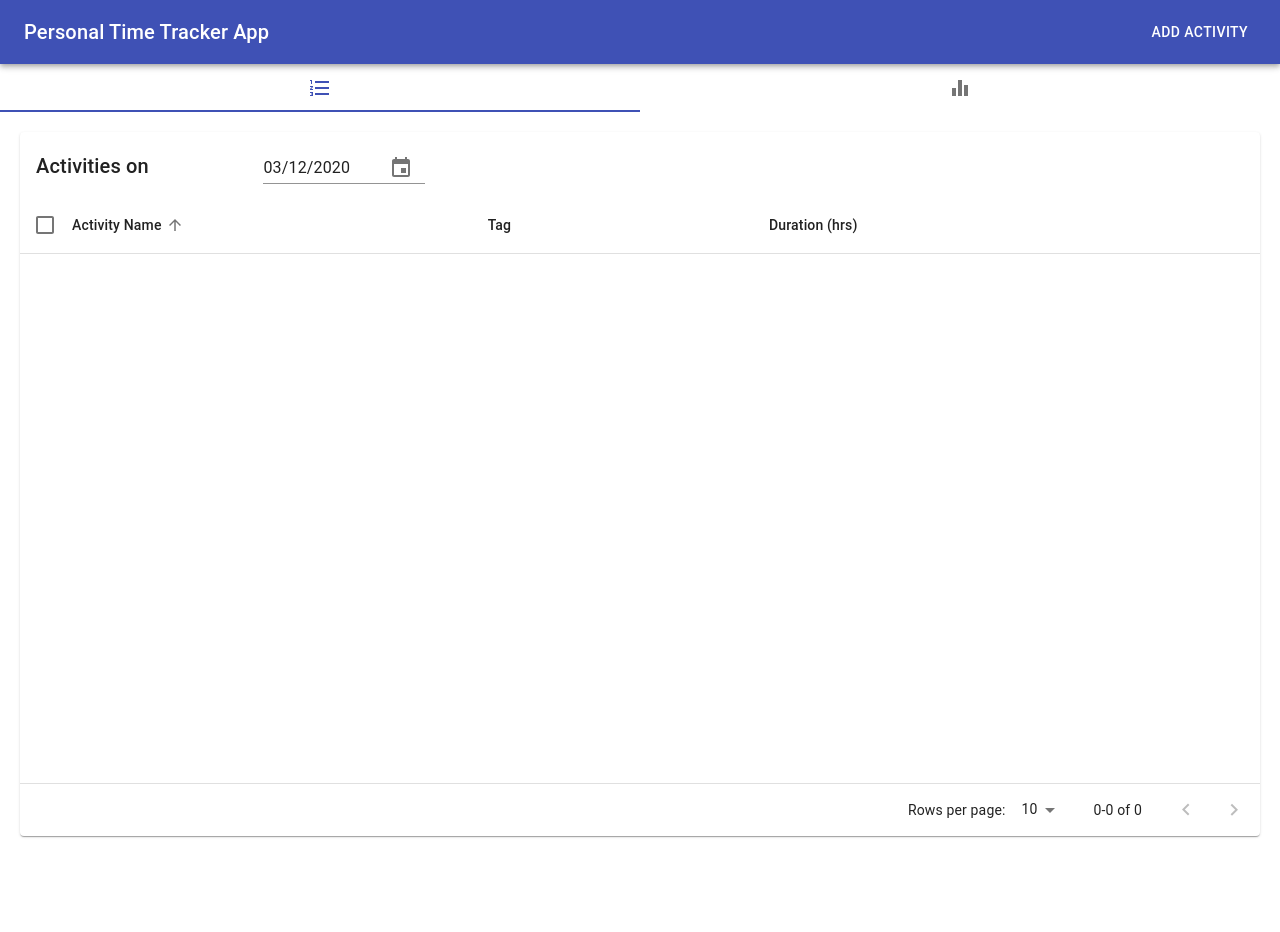
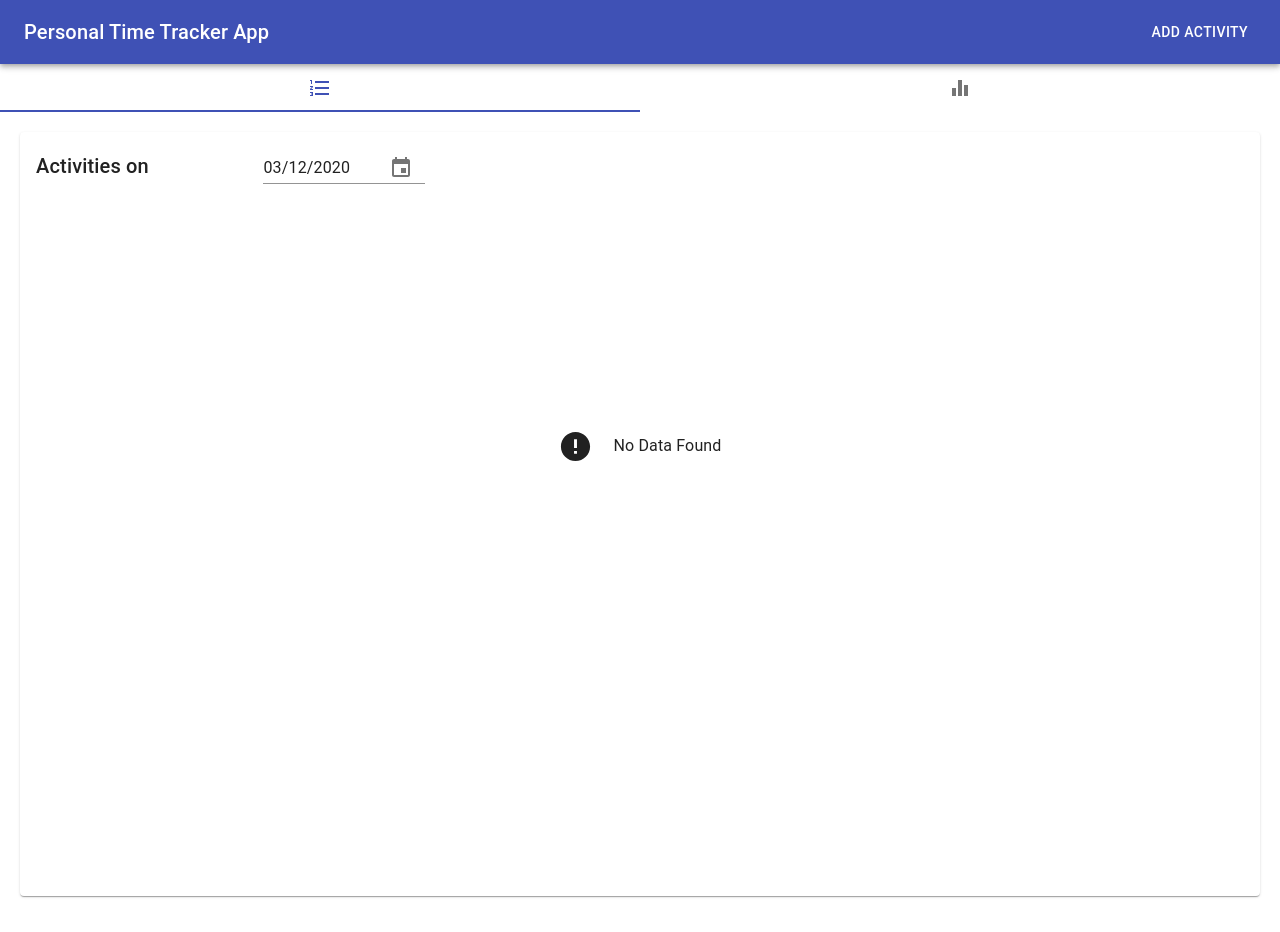
Before and after one commit to jhplocios/personal-time-tracking-app, a React (Create React App) app in the folder frontend/: page /personal-time-tracker in a window 1280 px wide. Before the commit the page ends 872 px from the top, so only its background shows below. Built offline with nearby package versions, Linux system fonts and the light colour scheme.

Commit message:
add no data view

```diff
--- a/frontend/src/components/ContentList/ContentListComponent.tsx
+++ b/frontend/src/components/ContentList/ContentListComponent.tsx
@@ -10,6 +10,7 @@ import Paper from '@material-ui/core/Paper';
 import Checkbox from '@material-ui/core/Checkbox';
 import EnhancedTableToolbar from './EnhancedTableToolbar';
 import EnhancedTableHead from './EnhancedTableHead';
+import NoDataView from '../../views/NoDataView';
 import { IActivityData } from '../../types';
 
 function descendingComparator<T>(a: T, b: T, orderBy: keyof T) {
@@ -137,6 +138,13 @@ const ContentListComponent: React.FC<IContentListProps> = ({ activityList, setLi
 
   const emptyRows = rowsPerPage - Math.min(rowsPerPage, activityList.length - page * rowsPerPage);
 
+  const filteredListByDate = activityList.filter(activity => {
+    if (selectedDate) {
+      return activity.date.toDateString() === selectedDate.toDateString()
+    }
+    return false;
+  })
+
   return (
     <div className={classes.root}>
       <Paper className={classes.paper}>
@@ -147,6 +155,9 @@ const ContentListComponent: React.FC<IContentListProps> = ({ activityList, setLi
           selectedDate={selectedDate}
           handleDateChange={(date: Date | null) => handleDateChange(date)}
         />
+        {filteredListByDate.length > 0
+          ? (
+            <React.Fragment>
               <TableContainer>
                 <Table
                   className={classes.table}
@@ -164,13 +175,7 @@ const ContentListComponent: React.FC<IContentListProps> = ({ activityList, setLi
                     rowCount={activityList.length}
                   />
                   <TableBody>
-              {stableSort<any>(activityList, getComparator(order, orderBy))
-                .filter(activity => {
-                  if (selectedDate) {
-                    return activity.date.toDateString() === selectedDate.toDateString()
-                  }
-                  return false;
-                })
+                    {stableSort<any>(filteredListByDate, getComparator(order, orderBy))
                       .slice(page * rowsPerPage, page * rowsPerPage + rowsPerPage)
                       .map((activity, index) => {
                         const isItemSelected = isSelected(activity.id);
@@ -217,6 +222,13 @@ const ContentListComponent: React.FC<IContentListProps> = ({ activityList, setLi
                 onChangePage={handleChangePage}
                 onChangeRowsPerPage={handleChangeRowsPerPage}
               />
+            </React.Fragment>
+          )
+          : (
+            <NoDataView />
+          )
+        }
+
       </Paper>
     </div>
   );
--- a/frontend/src/views/ChartsView.tsx
+++ b/frontend/src/views/ChartsView.tsx
@@ -3,6 +3,7 @@ import styled from 'styled-components';
 import PieChart from '../components/PieChartComponent';
 import { IActivityData } from '../types';
 import Chip from '@material-ui/core/Chip';
+import NoDataView from './NoDataView';
 
 const ContentContainer = styled.div`
   display: flex;
@@ -67,6 +68,9 @@ const ChartsView: React.FC<IChartsView> = ({ activityList }) => {
 
   return (
     <ContentContainer>
+      {activityList.length > 0
+      ? (
+        <React.Fragment>
           <TagContainer>
             {Object.keys(reducedTagObject).map(tag => (
               <ChipContainer key={tag}>
@@ -82,6 +86,9 @@ const ChartsView: React.FC<IChartsView> = ({ activityList }) => {
             title='Activity Tracker'
             data={reducedTagObject[selectedTag] || []}
           />
+        </React.Fragment>
+      )
+    : (<NoDataView />)}
     </ContentContainer>
   )
 }
--- /dev/null
+++ b/frontend/src/views/NoDataView.tsx
@@ -0,0 +1,25 @@
+import React from 'react';
+import styled from 'styled-components';
+import ErrorIcon from '@material-ui/icons/Error';
+import { Typography } from '@material-ui/core';
+
+const Container = styled.div`
+  display: flex;
+  justify-content: center;
+  align-items: center;
+  height: 500px;
+  padding-bottom: 200px;
+`
+
+const StyledErrorIcon = styled(ErrorIcon)`
+  margin-right: 20px
+`
+
+const NoDataView: React.FC = () => (
+  <Container>
+    <StyledErrorIcon fontSize='large'/>
+    <Typography>No Data Found</Typography>
+  </Container>
+)
+
+export default NoDataView;
```
Lines whose indentation alone changed are shown as unchanged.
